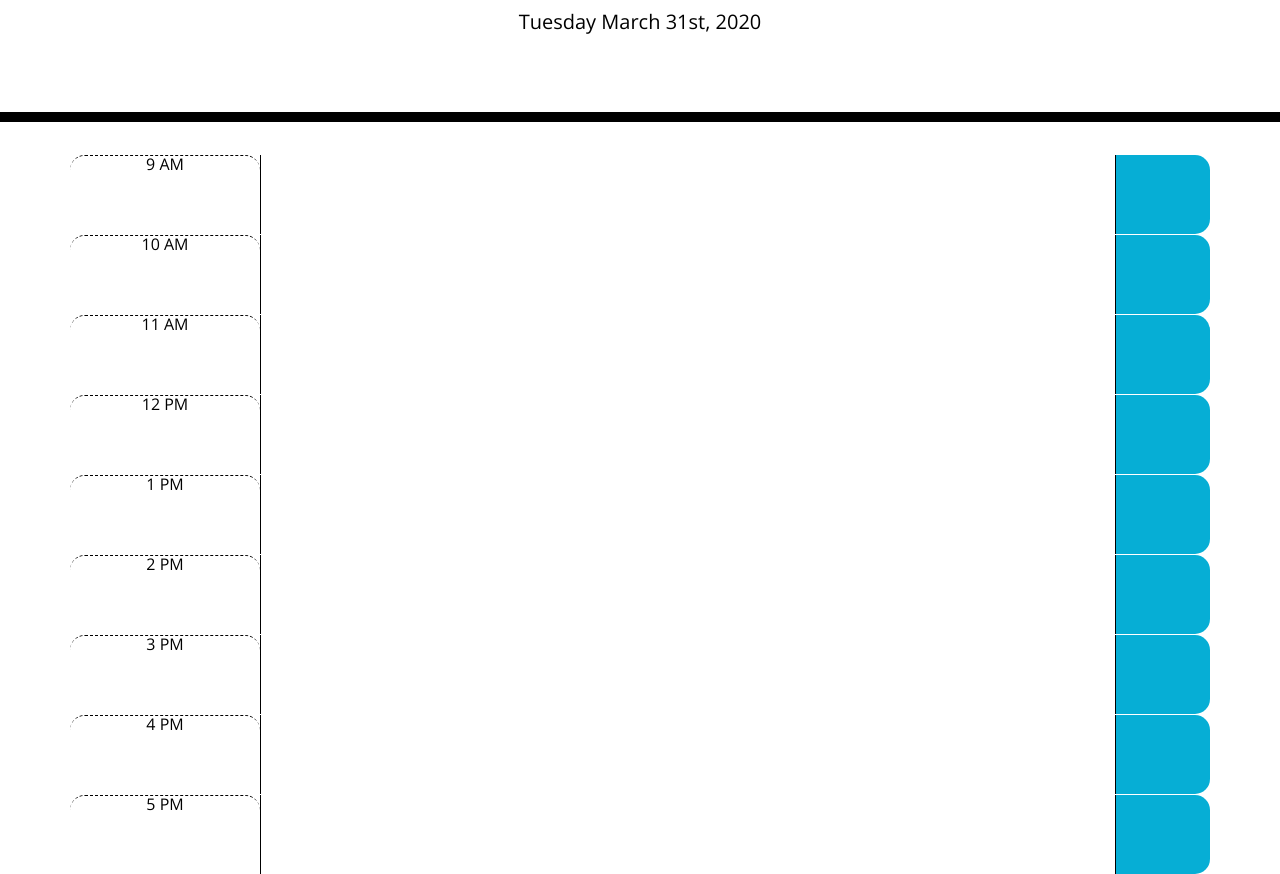
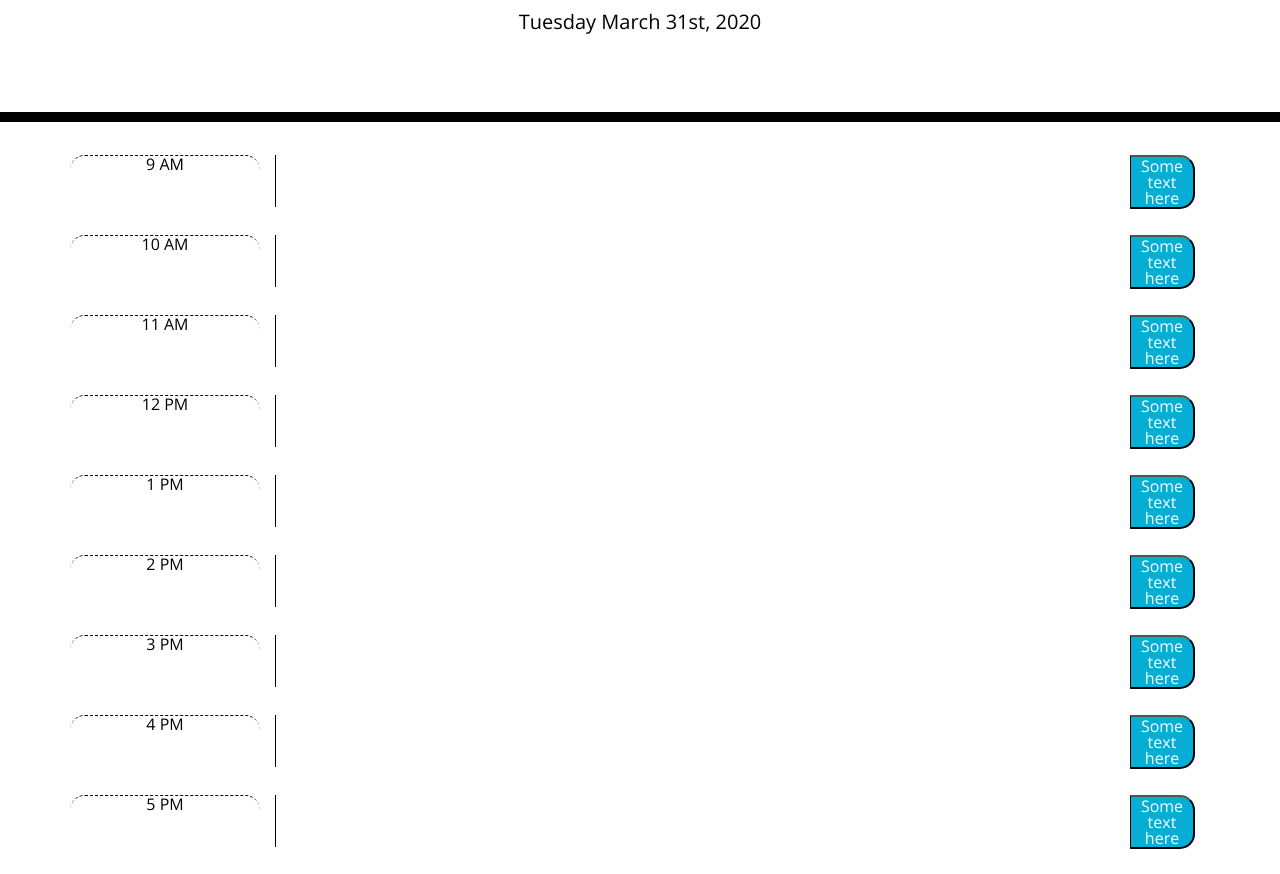
Before and after one commit to Nmosch/Week5Homework, a plain HTML site: page index.html in a window 1280 px wide. Shown: the part 182-1056 px from the top of the page. Drawn offline with nearby package versions, Linux system fonts and the light colour scheme.

Commit message:
updated js

```diff
--- a/Develop/script.js
+++ b/Develop/script.js
@@ -1,6 +1,47 @@
-$(document).ready(function(){
+$(document).ready(function () {
     let today = moment().format('dddd MMMM Do, YYYY');
     var displayToday = $("#currentDay")
     displayToday.text(today);
 
+
+    // <div class="col-sm-2 time-block hour">9 AM</div>
+    // <div class='col-sm-9 '><textarea class="description"></textarea></div>
+
+    // <div class="col-sm-1"><button class='saveBtn'>save</button></div>
+
+    var hours = [9, 10, 11, 12, 13, 14, 15, 16, 17];
+
+
+    for (var i = 0; i < hours.length; i++) {
+
+        var row = $("<div class='row'>");
+        var col1 = $("<div class='col-sm-2 time-block hour'>");
+
+        if (hours[i] === 12) {
+            col1.text(hours[i] + " PM")
+
+        } else if (hours[i] >= 13) {
+            var afternoon = hours[i] - 12
+            col1.text(afternoon + " PM");
+
+        } else {
+            col1.text(hours[i] + " AM")
+        }
+
+
+
+        var col2 = $("<div class='col-sm-9'>");
+
+        var textArea = $("<textarea class='description'>");
+
+        col2.append(textArea);
+        var col3 = $("<div class='col-sm-1'>");
+        var saveBtn = $("<button  class='saveBtn'>");
+        saveBtn.text("Some text here")
+        col3.append(saveBtn);
+        row.append(col1, col2, col3);
+        $("#displayTime").append(row);
+
+    }
+
 });
--- a/Develop/style.css
+++ b/Develop/style.css
@@ -23,6 +23,7 @@ textarea{
 
 .description{
   white-space: pre-wrap;
+  width: 100%
 }
 
 .time-block{
--- a/index.html
+++ b/index.html
@@ -19,54 +19,10 @@
     <p class="lead">A simple calendar app for scheduling your work day</p>
     <p id="currentDay" class="lead"></p>
   </header>
-  <div class="container">
+  <div class="container" id="displayTime">
+
     <!-- Timeblocks go here -->
-    <div class="row">
-      <div class="col-sm-2 time-block hour">9 AM</div>
-      <textarea class="col-sm-9 description"></textarea>
-      <div class="col-sm-1 saveBtn"></div>
-    </div>
-    <div class="row">
-      <div class="col-sm-2 time-block hour">10 AM</div>
-      <textarea class="col-sm-9 description"></textarea>
-      <div class="col-sm-1 saveBtn"></div>
-    </div>
-    <div class="row">
-      <div class="col-sm-2 time-block hour">11 AM</div>
-      <textarea class="col-sm-9 description"></textarea>
-      <div class="col-sm-1 saveBtn"></div>
-    </div>
-    <div class="row">
-      <div class="col-sm-2 time-block hour">12 PM</div>
-      <textarea class="col-sm-9 description"></textarea>
-      <div class="col-sm-1 saveBtn"></div>
-    </div>
-    <div class="row">
-      <div class="col-sm-2 time-block hour">1 PM</div>
-      <textarea class="col-sm-9 description"></textarea>
-      <div class="col-sm-1 saveBtn"></div>
-    </div>
-    <div class="row">
-      <div class="col-sm-2 time-block hour">2 PM</div>
-      <textarea class="col-sm-9 description"></textarea>
-      <div class="col-sm-1 saveBtn"></div>
-    </div>
-    <div class="row">
-      <div class="col-sm-2 time-block hour">3 PM</div>
-      <textarea class="col-sm-9 description"></textarea>
-      <div class="col-sm-1 saveBtn"></div>
-    </div>
-    <div class="row">
-      <div class="col-sm-2 time-block hour">4 PM</div>
-      <textarea class="col-sm-9 description"></textarea>
-      <div class="col-sm-1 saveBtn"></div>
-    </div>
-    <div class="row">
-      <div class="col-sm-2 time-block hour">5 PM</div>
-      <textarea class="col-sm-9 description"></textarea>
-      <div class="col-sm-1 saveBtn"></div>
-    </div>
-
+  </div>
   <script src="https://code.jquery.com/jquery-3.4.1.min.js"></script>
   <script src="https://cdnjs.cloudflare.com/ajax/libs/moment.js/2.24.0/moment.min.js"></script>
   <script src="./Develop/script.js"></script>
```
Also changed, not shown: 1 other file.
